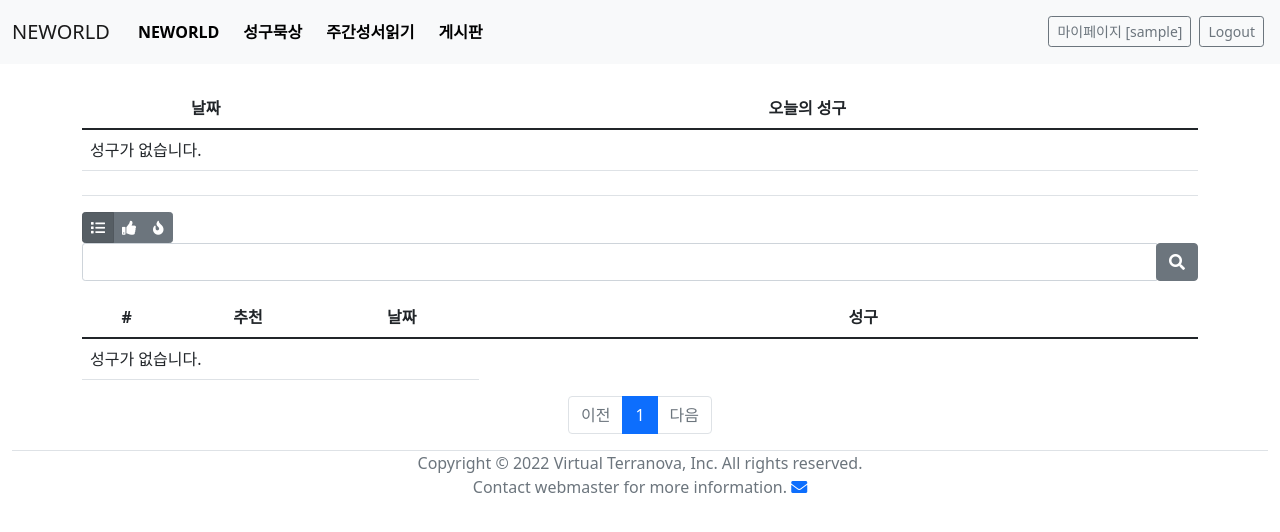
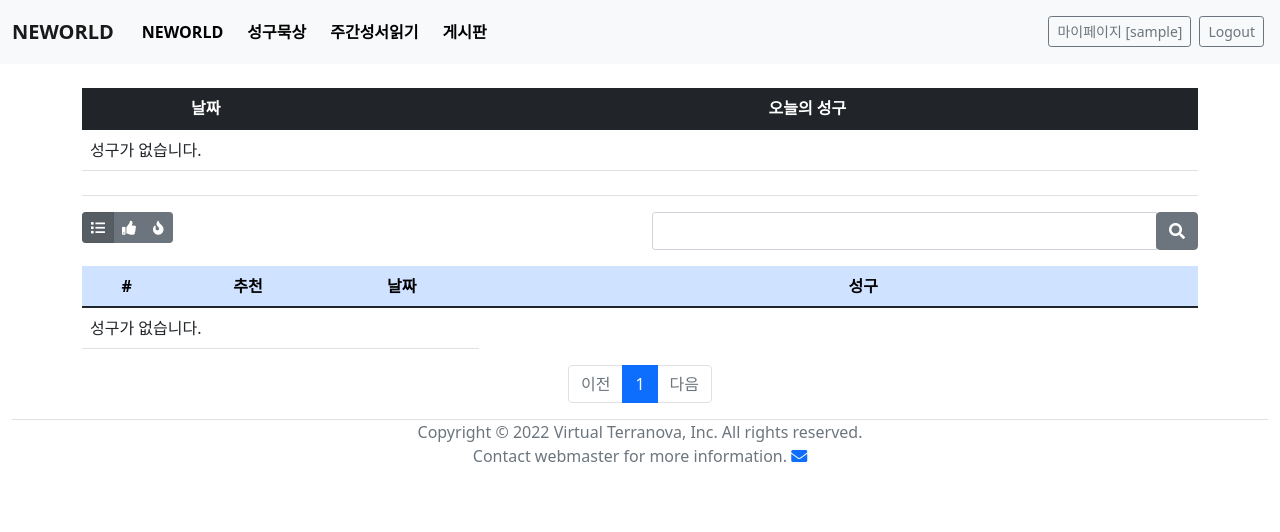
Before and after one commit to neworld0/neworld, a Django app: page /neworld/scripture/ in a window 1280 px wide. Shown: the top 532 px of the page. Run offline with Django 3.2, Linux system fonts and the light colour scheme; the visitor is signed in with stand-in values (Sample User, id 1); data that the repository does not hold is empty; some libraries are stand-ins or nearby versions.

```diff
--- a/templates/navbar.html
+++ b/templates/navbar.html
@@ -2,7 +2,7 @@
 <!--<nav class="navbar navbar-expand-lg bg-light fixed-top">-->
 <nav class="navbar navbar-light navbar-expand-lg bg-light fixed-top">
   <div class="container-fluid">
-    <a class="navbar-brand" href="{% url 'index' %}">NEWORLD</a>
+    <a class="navbar-brand" href="{% url 'index' %}"><strong>NEWORLD</strong></a>
     <button class="navbar-toggler d-flex d-lg-none order-3 p-2" type="button" data-bs-toggle="offcanvas" data-bs-target="#offcanvasWithBothOptions" aria-controls="offcanvasWithBothOptions" aria-label="offcanvasWithBothOptionsLabel">
       <svg class="bi" width="24" height="24" aria-hidden="true">
         <use xlink:href="#three-dots"></use>
--- a/templates/neworld/question_list.html
+++ b/templates/neworld/question_list.html
@@ -38,7 +38,7 @@
     </div>
     <table class="table">
         <thead>
-        <tr class="text-center thead-light">
+        <tr class="text-center table-primary">
             <th>#</th>
             <th>추천</th>
             <th style="width:50%">제목</th>
@@ -60,7 +60,7 @@
                 {% endif %}
             </td>
             <td class="text-left">
-                <a href="{% url 'neworld:detail' question.id %}">{{ question.subject }}</a>
+                <a href="{% url 'neworld:detail' question.id %}" style="text-decoration:none">{{ question.subject }}</a>
                 {% if question.answer_set.count > 0 %}
                 <span class="text-danger small ml-2">{{ question.answer_set.count }}</span>
                 {% endif %}
--- a/templates/neworld/scripture_list.html
+++ b/templates/neworld/scripture_list.html
@@ -11,7 +11,7 @@
     <div class="border-bottom py-2">
         <table class="table">
             <thead>
-            <tr class="text-center thead-dark">
+            <tr class="text-center table-dark">
                 <th class="text-right">날짜</th>
                 <th>  </th>
                 <th style="width:70%">오늘의 성구</th>
@@ -60,6 +60,7 @@
               </button>
             </div>
         </div>
+        <div class="col-6">
             <div class="col-6 input-group input-group-sm">
                 <input type="text" class="form-control form-control-sm kw" value="{{ kw|default_if_none:'' }}" onkeypress="return search(event)">
                 <div class="input-group-append">
@@ -69,9 +70,10 @@
                 </div>
             </div>
         </div>
+    </div>
     <table class="table">
         <thead>
-        <tr class="text-center thead-light">
+        <tr class="text-center table-primary">
             <th>#</th>
             <th>추천</th>
             <th class="text-right">날짜</th>
--- a/templates/neworld/weeklybible_detail.html
+++ b/templates/neworld/weeklybible_detail.html
@@ -17,7 +17,7 @@
     {% endfor %}
     </div>
     {% endif %}
-    <h4 class="border-bottom py-2"><a href="{{ weeklybible.bible_link }}" target="_blank">{{ weeklybible.bible_range }}</a></h4>
+    <h4 class="border-bottom py-2"><a href="{{ weeklybible.bible_link }}" target="_blank" style="text-decoration:none">{{ weeklybible.bible_range }}</a></h4>
     <div class="row my-3">
 <!--        <div class="col-1">    &lt;!&ndash; 추천영역 &ndash;&gt;-->
 <!--            <div class="card-center">-->
@@ -95,7 +95,7 @@
         <div class="form-group">
             <textarea {% if not user.is_authenticated %}disabled{% endif %}
                       name="content" id="content" class="form-control" rows="10"></textarea>
-        </div>
+        </div></br>
         <input type="submit" value="저장" class="btn btn-primary" style="font-weight:bolder">
     </form>
     {% for research in weeklybible.research_set.all %}
```
Also changed, not shown: templates/neworld/question_detail.html (+33 -21 lines), templates/neworld/weeklybible.html (+4 -3 lines). Lines whose indentation alone changed are shown as unchanged.
